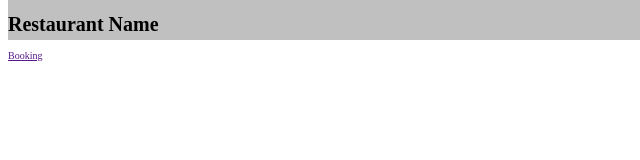
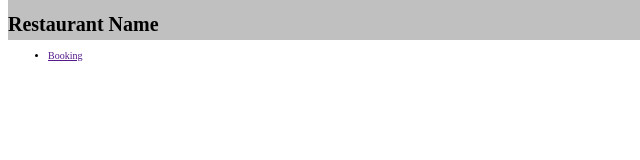
Before and after one commit to oscarbutler/restaurant-booking, a website: page index.html in a window 1280 px wide. Shown: the full height of the page, 0-640 px from the left. Drawn offline with Linux system fonts and the light colour scheme.

Commit message:
Add list in to the header

```diff
--- a/index.html
+++ b/index.html
@@ -12,12 +12,14 @@
         <div class="col-md-8">
             <h1 class="name">Restaurant Name</h1>
         </div>
-        <div class="row">
-            <div class="col-md-12">
-                <a href="" class="menu">
-                    Booking
-                </a>
-            </div>
+        <div class="col">
+            <ul id="navigation">
+                <li>
+                    <a href="" class="menu">
+                        Booking
+                    </a>
+                </li>
+            </ul>
         </div>
     </header>
 
```
